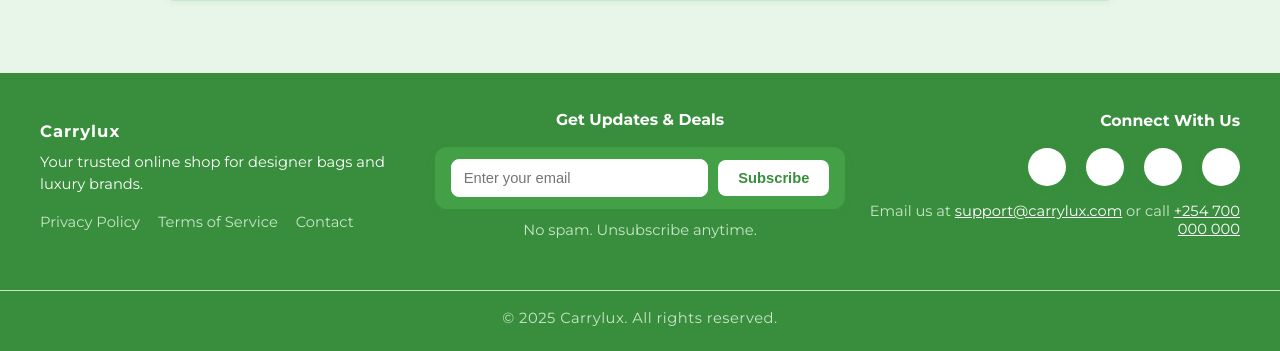
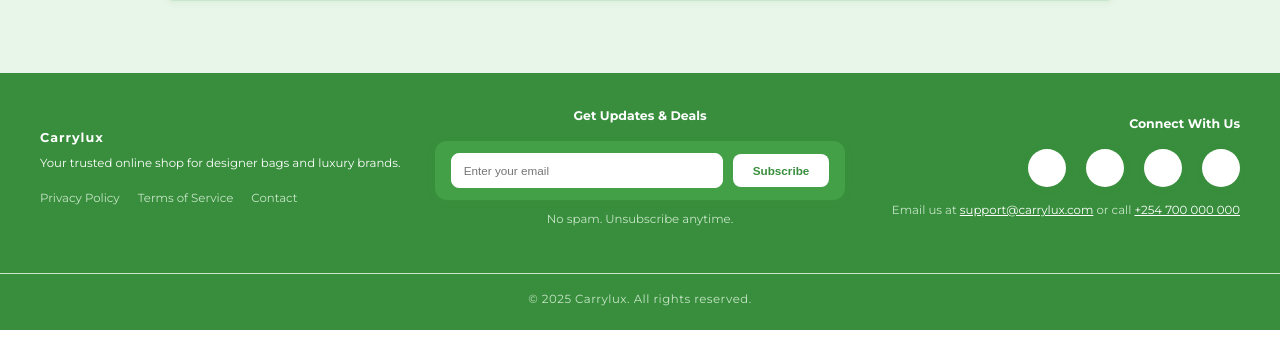
Before and after one commit to WangilaPrish/carrylux, a Django app: page /about/ in a window 1280 px wide. Shown: the part 681-1032 px from the top of the page. After the commit the page ends 1011 px from the top, so only its background shows below. Run offline with Django 5.2, Linux system fonts and the light colour scheme.

Commit message:
Refactor footer styles in base.html for improved consistency and readability

```diff
--- a/shop/templates/base.html
+++ b/shop/templates/base.html
@@ -95,61 +95,62 @@
     <div class="container" style="flex:1;">
         {% block content %}{% endblock %}
     </div>
-    <footer style="background:#388e3c;color:#fff;padding:24px 0;text-align:center;margin-top:40px;width:100%;">
+    <footer
+        style="background:#388e3c;color:#fff;padding:24px 0;text-align:center;margin-top:40px;width:100%; font-size:0.85em;">
         <div
             style="max-width:1200px;margin:auto;display:flex;flex-wrap:wrap;justify-content:space-between;align-items:center;gap:32px;">
             <div
                 style="flex:1;min-width:220px;text-align:left;display:flex;flex-direction:column;justify-content:center;">
-                <p style="margin:0;font-size:1.1em;font-weight:700;letter-spacing:1px;">Carrylux</p>
-                <p style="margin:10px 0 0 0;font-size:0.98em;line-height:1.5;">Your trusted online shop for designer
+                <p style="margin:0;font-size:1em;font-weight:700;letter-spacing:1px;">Carrylux</p>
+                <p style="margin:10px 0 0 0;font-size:0.92em;line-height:1.5;">Your trusted online shop for designer
                     bags and luxury brands.</p>
                 <div style="margin-top:18px;display:flex;flex-wrap:wrap;gap:18px;">
-                    <a href="#" style="color:#c8e6c9;text-decoration:none;font-size:0.98em;">Privacy Policy</a>
-                    <a href="#" style="color:#c8e6c9;text-decoration:none;font-size:0.98em;">Terms of Service</a>
-                    <a href="#" style="color:#c8e6c9;text-decoration:none;font-size:0.98em;">Contact</a>
+                    <a href="#" style="color:#c8e6c9;text-decoration:none;font-size:0.92em;">Privacy Policy</a>
+                    <a href="#" style="color:#c8e6c9;text-decoration:none;font-size:0.92em;">Terms of Service</a>
+                    <a href="#" style="color:#c8e6c9;text-decoration:none;font-size:0.92em;">Contact</a>
                 </div>
             </div>
             <div
                 style="flex:1;min-width:260px;text-align:center;display:flex;flex-direction:column;align-items:center;justify-content:center;">
-                <h2 style="color:#fff;font-size:1.05em;font-weight:700;margin-bottom:18px;">Get Updates &amp; Deals</h2>
+                <h2 style="color:#fff;font-size:0.98em;font-weight:700;margin-bottom:18px;">Get Updates &amp; Deals</h2>
                 <form
                     style="display:flex;justify-content:center;align-items:center;background:#43a047;padding:12px 16px;border-radius:12px;box-shadow:0 2px 8px rgba(67,160,71,0.10);gap:10px;width:100%;max-width:400px;">
                     <input type="email" placeholder="Enter your email" required
-                        style="padding:10px 12px;border-radius:8px;border:1px solid #fff;font-size:0.98em;flex:1;min-width:120px;">
+                        style="padding:10px 12px;border-radius:8px;border:1px solid #fff;font-size:0.92em;flex:1;min-width:120px;">
                     <button type="submit"
-                        style="background:#fff;color:#388e3c;padding:10px 20px;border:none;border-radius:8px;font-size:0.98em;font-weight:700;cursor:pointer;transition:background 0.2s;">Subscribe</button>
+                        style="background:#fff;color:#388e3c;padding:10px 20px;border:none;border-radius:8px;font-size:0.92em;font-weight:700;cursor:pointer;transition:background 0.2s;">Subscribe</button>
                 </form>
-                <p style="color:#c8e6c9;font-size:0.98em;margin-top:12px;">No spam. Unsubscribe anytime.</p>
+                <p style="color:#c8e6c9;font-size:0.92em;margin-top:12px;">No spam. Unsubscribe anytime.</p>
             </div>
             <div
                 style="flex:1;min-width:220px;text-align:right;display:flex;flex-direction:column;align-items:flex-end;justify-content:center;">
-                <h2 style="color:#fff;font-size:1.05em;font-weight:700;margin-bottom:18px;">Connect With Us</h2>
+                <h2 style="color:#fff;font-size:0.98em;font-weight:700;margin-bottom:18px;">Connect With Us</h2>
                 <div style="display:flex;gap:20px;">
                     <a href="#" title="Facebook"
-                        style="background:#fff;color:#388e3c;border-radius:50%;width:38px;height:38px;display:flex;align-items:center;justify-content:center;font-size:1.3em;box-shadow:0 2px 8px rgba(67,160,71,0.10);transition:background 0.2s;outline:none;border:none;">
+                        style="background:#fff;color:#388e3c;border-radius:50%;width:38px;height:38px;display:flex;align-items:center;justify-content:center;font-size:1em;box-shadow:0 2px 8px rgba(67,160,71,0.10);transition:background 0.2s;outline:none;border:none;">
                         <i class="fab fa-facebook-f"></i>
                     </a>
                     <a href="#" title="Twitter"
-                        style="background:#fff;color:#388e3c;border-radius:50%;width:38px;height:38px;display:flex;align-items:center;justify-content:center;font-size:1.3em;box-shadow:0 2px 8px rgba(67,160,71,0.10);transition:background 0.2s;outline:none;border:none;">
+                        style="background:#fff;color:#388e3c;border-radius:50%;width:38px;height:38px;display:flex;align-items:center;justify-content:center;font-size:1em;box-shadow:0 2px 8px rgba(67,160,71,0.10);transition:background 0.2s;outline:none;border:none;">
                         <i class="fab fa-twitter"></i>
                     </a>
                     <a href="#" title="Instagram"
-                        style="background:#fff;color:#388e3c;border-radius:50%;width:38px;height:38px;display:flex;align-items:center;justify-content:center;font-size:1.3em;box-shadow:0 2px 8px rgba(67,160,71,0.10);transition:background 0.2s;outline:none;border:none;">
+                        style="background:#fff;color:#388e3c;border-radius:50%;width:38px;height:38px;display:flex;align-items:center;justify-content:center;font-size:1em;box-shadow:0 2px 8px rgba(67,160,71,0.10);transition:background 0.2s;outline:none;border:none;">
                         <i class="fab fa-instagram"></i>
                     </a>
                     <a href="#" title="WhatsApp"
-                        style="background:#fff;color:#388e3c;border-radius:50%;width:38px;height:38px;display:flex;align-items:center;justify-content:center;font-size:1.3em;box-shadow:0 2px 8px rgba(67,160,71,0.10);transition:background 0.2s;outline:none;border:none;">
+                        style="background:#fff;color:#388e3c;border-radius:50%;width:38px;height:38px;display:flex;align-items:center;justify-content:center;font-size:1em;box-shadow:0 2px 8px rgba(67,160,71,0.10);transition:background 0.2s;outline:none;border:none;">
                         <i class="fab fa-whatsapp"></i>
                     </a>
                 </div>
-                <p style="color:#c8e6c9;font-size:0.98em;margin-top:16px;">Email us at <a
+                <p style="color:#c8e6c9;font-size:0.92em;margin-top:16px;">Email us at <a
                         href="mailto:support@carrylux.com"
                         style="color:#fff;text-decoration:underline;">support@carrylux.com</a> or call <a
                         href="tel:+254700000000" style="color:#fff;text-decoration:underline;">+254 700 000 000</a></p>
             </div>
         </div>
         <div
-            style="margin-top:36px;border-top:1px solid #c8e6c9;padding-top:18px;text-align:center;font-size:0.98em;color:#c8e6c9;letter-spacing:0.5px;">
+            style="margin-top:36px;border-top:1px solid #c8e6c9;padding-top:18px;text-align:center;font-size:0.92em;color:#c8e6c9;letter-spacing:0.5px;">
             &copy; {{ now|default:2025 }} Carrylux. All rights reserved.
         </div>
     </footer>
```
